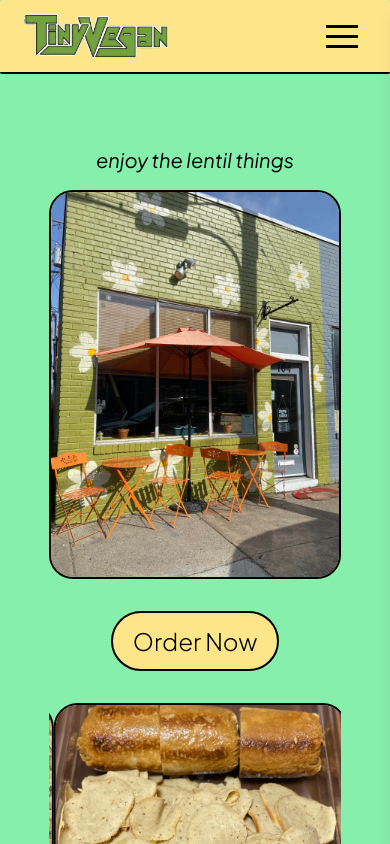
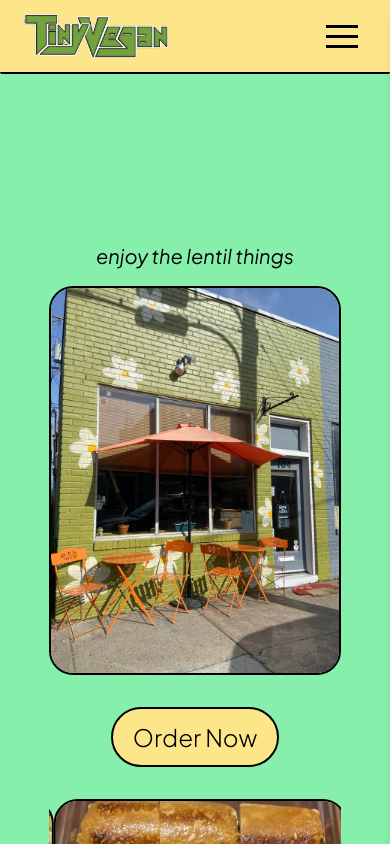
Before and after one commit to gjasay/tiny-vegan, a React (Vite) app: page / in a window 390 px wide. Shown: the top 844 px of the page. Built offline with nearby package versions, Linux system fonts and the light colour scheme.

Commit message:
fixed mobile attempt 2

```diff
--- a/src/components/Hero.tsx
+++ b/src/components/Hero.tsx
@@ -10,14 +10,13 @@
   "./food6.jpg",
 ];
 
-const Hero = () =>
-{
+const Hero = () => {
   return (
     <div
       id="hero"
       className="flex flex-col justify-around items-center text-center h-screen bg-cover bg-center mt-6 py-8 pb-16 md:flex-row md:justify-between md:px-20"
     >
-      <div className="flex flex-col justify-center items-center text-center ">
+      <div className="flex flex-col justify-center items-center text-center mt-24 md:mt-0">
         <h2 className="italic text-xl py-4 md:text-3xl">
           enjoy the lentil things
         </h2>
@@ -30,7 +29,7 @@
         </div>
       </div>
 
-      <button className="sm:flex md:hidden bg-amber-200 hover:bg-green-500 text-2xl py-3 px-5 my-8 rounded-full mx-auto font-light border-black border-2 ">
+      <button className="sm:flex md:hidden bg-amber-200 hover:bg-green-500 text-2xl py-3 px-5 my-8 rounded-full mx-auto font-light border-black border-2">
         Order Now
       </button>
 
@@ -54,10 +53,7 @@
             Order Now
           </button>
         </div>
-
       </div>
-
-
     </div>
   );
 };
```
